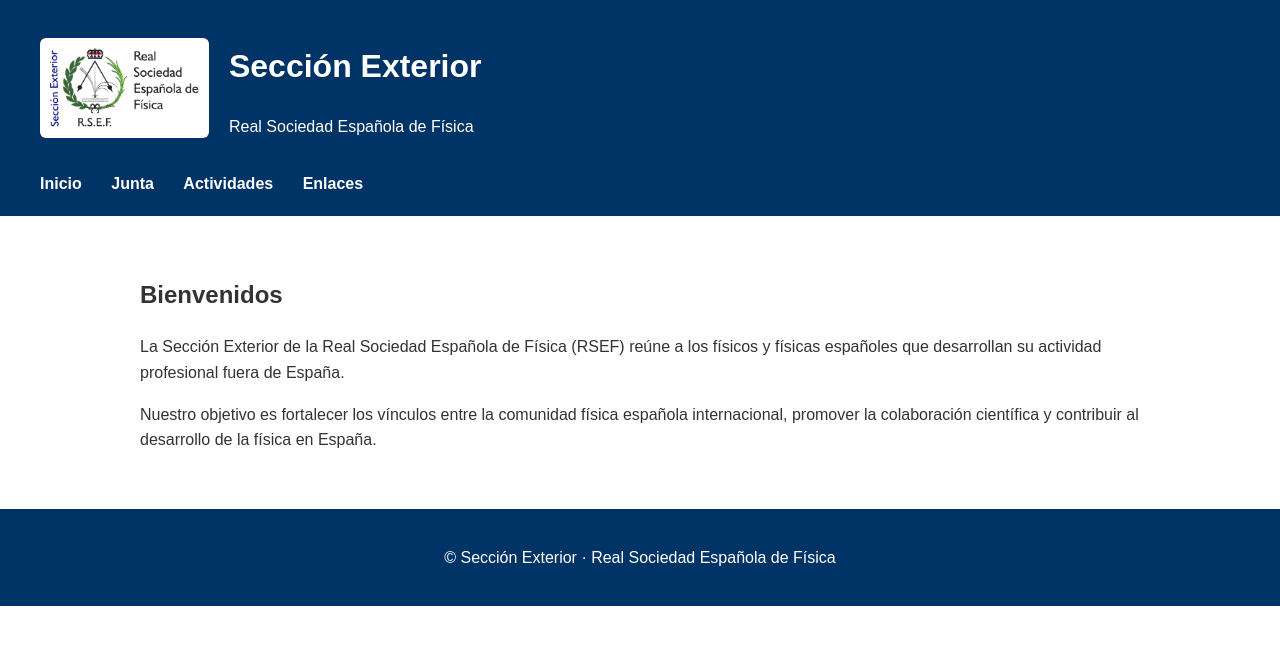
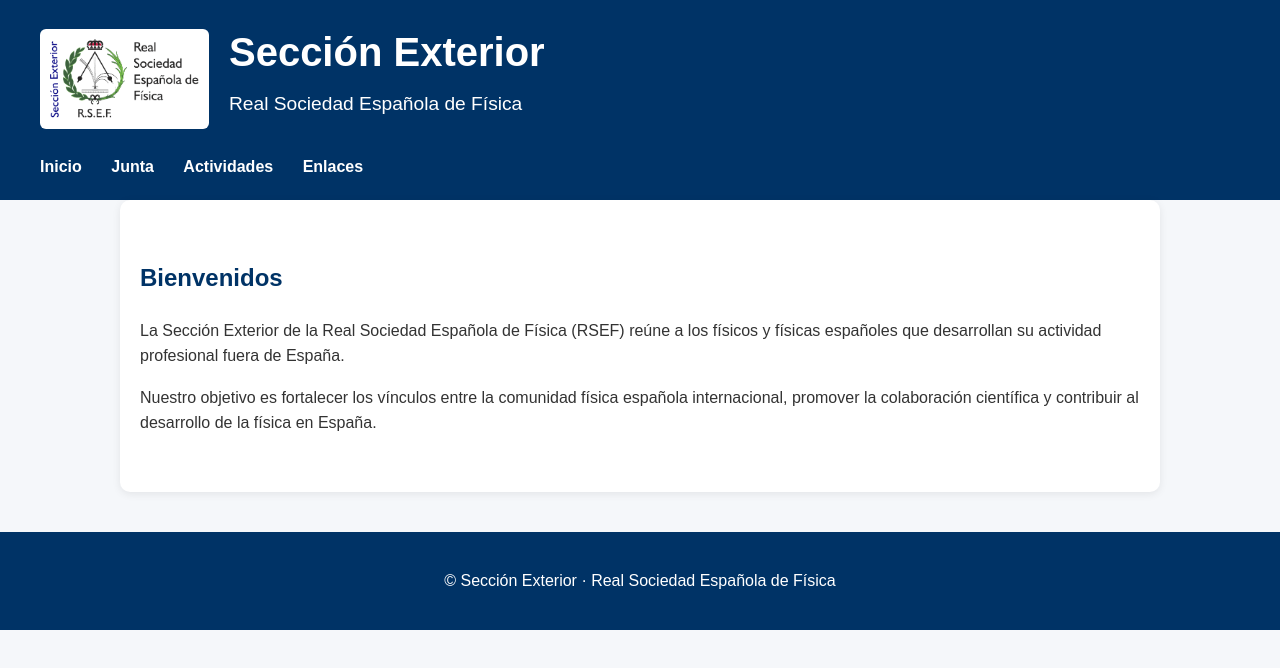
Before and after one commit to RSEF-Seccion-Exterior/RSEF-Seccion-Exterior.github.io, a plain HTML site: page index.html in a window 1280 px wide. Drawn offline with Linux system fonts and the light colour scheme.

Commit message:
Update style.css

```diff
--- a/css/style.css
+++ b/css/style.css
@@ -1,3 +1,96 @@
+body{
+margin:0;
+font-family:Arial, Helvetica, sans-serif;
+line-height:1.6;
+color:#333;
+background:#f5f7fa;
+}
+
+/* ==========================
+CABECERA
+========================== */
+
+header{
+background:#003366;
+color:white;
+padding:30px 40px;
+}
+
+.header-content{
+max-width:1200px;
+margin:auto;
+}
+
+.logo-container{
+display:flex;
+align-items:center;
+gap:30px;
+}
+
+.logo-container img{
+height:180px;
+background:white;
+padding:12px;
+border-radius:8px;
+}
+
+.logo-container h1{
+margin:0;
+font-size:2.5rem;
+}
+
+.logo-container p{
+margin-top:5px;
+font-size:1.2rem;
+}
+
+/* ==========================
+MENÚ
+========================== */
+
+nav{
+margin-top:20px;
+}
+
+nav a{
+color:white;
+text-decoration:none;
+margin-right:25px;
+font-weight:bold;
+}
+
+nav a:hover{
+text-decoration:underline;
+}
+
+/* ==========================
+CONTENIDO
+========================== */
+
+main{
+max-width:1000px;
+margin:40px auto;
+padding:50px;
+background:white;
+border-radius:10px;
+box-shadow:0 2px 8px rgba(0,0,0,0.08);
+}
+
+h2{
+color:#003366;
+}
+
+/* ==========================
+PIE
+========================== */
+
+footer{
+background:#003366;
+color:white;
+text-align:center;
+padding:20px;
+margin-top:40px;
+}
 body{
 margin:0;
 font-family:Arial, Helvetica, sans-serif;
```
